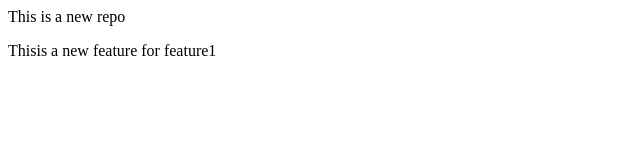
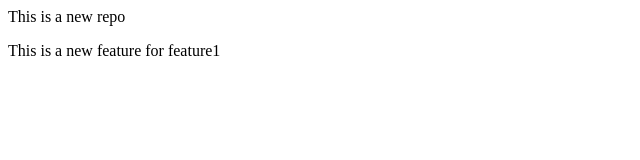
Before and after one commit to Tech-Yash-eng/localRepo, a plain HTML site: page index.html in a window 1280 px wide. Shown: the full height of the page, 0-640 px from the left. Drawn offline with Linux system fonts and the light colour scheme.

```diff
--- a/index.html
+++ b/index.html
@@ -1,4 +1,4 @@
 <p>This is a new repo</p>
 <p>
-    Thisis a new feature for feature1
+    This is a new feature for feature1
 </p>
```
